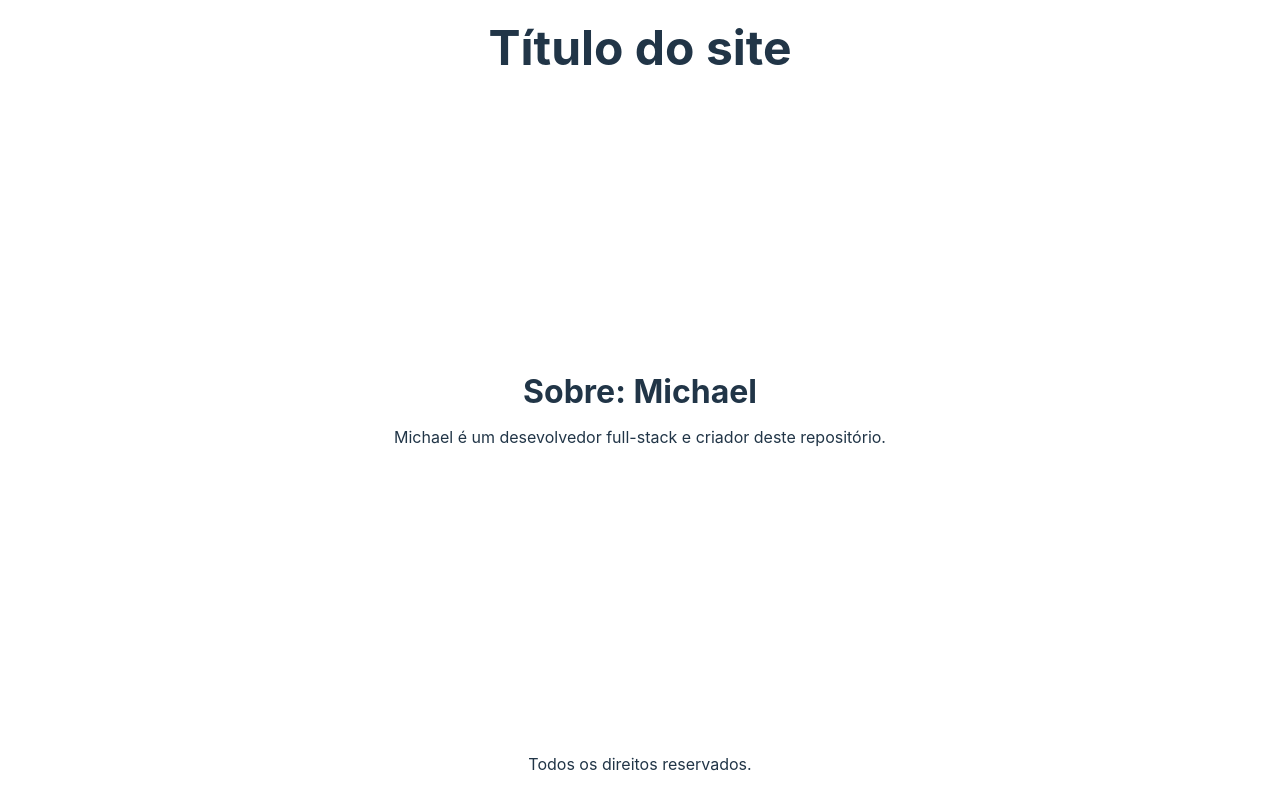
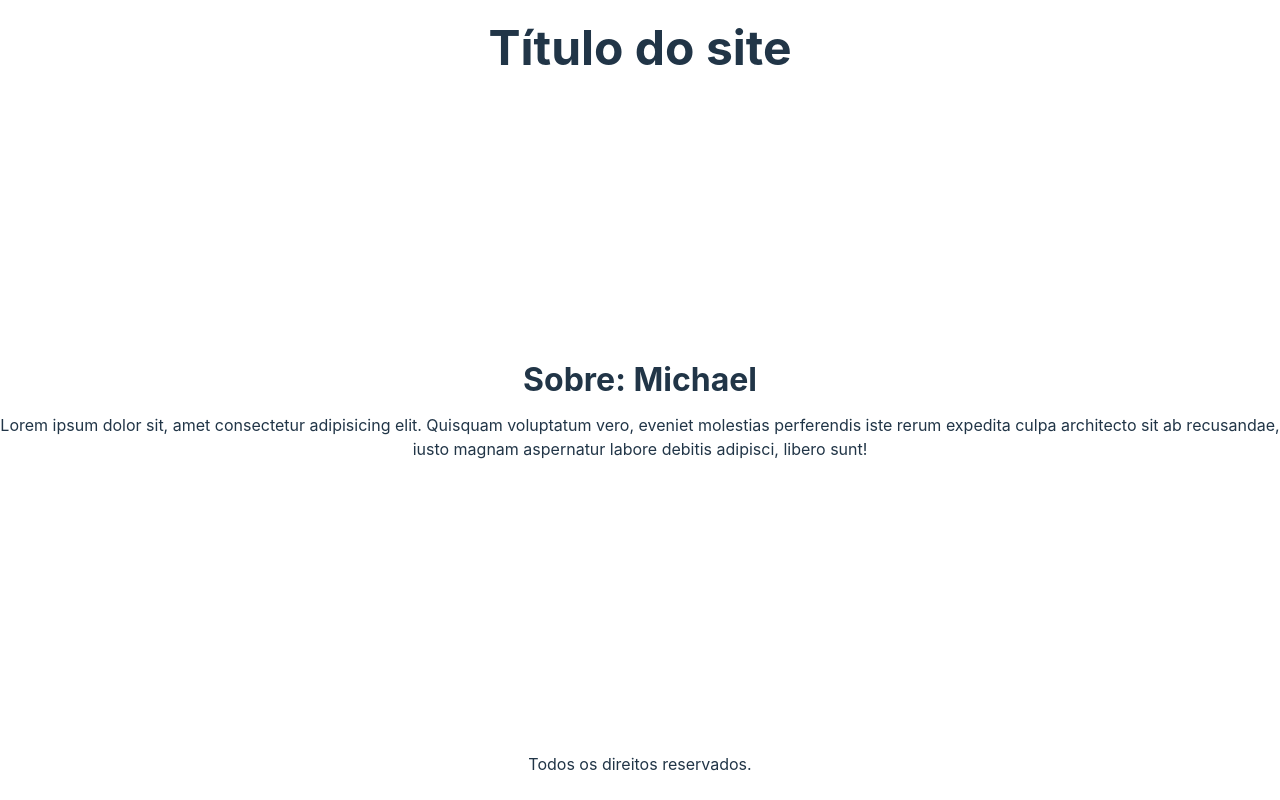
Before and after one commit to Maiquinho/react-lab, a React (Vite) app: page /about/michael in a window 1280 px wide. Built offline with nearby package versions, Linux system fonts and the light colour scheme.

Commit message:
build: add dinamic sub routes

```diff
--- a/src/App.tsx
+++ b/src/App.tsx
@@ -2,8 +2,7 @@ import { Header } from './components/Header';
 import { Footer } from './components/Footer';
 import { Home } from './pages/Home';
 import { About } from './pages/About';
-import { AboutMichael } from './pages/AboutMichael';
-import { AboutReactLab } from './pages/AboutReactLab';
+import { AboutUser } from './pages/AboutUser';
 import { NotFound } from './pages/NotFound';
 import { Faq } from './pages/Faq';
 
@@ -21,8 +20,7 @@ export default function App() {
       <Routes>
         <Route path="/" element={<Home />} />
         <Route path="/about" element={<About />} />
-        <Route path="/about/michael" element={<AboutMichael />} />
-        <Route path="/about/reactlab" element={<AboutReactLab />} />
+        <Route path="/about/:slug" element={<AboutUser />} />
         <Route path="/faq" element={<Faq />} />
         <Route path="*" element={<NotFound />} />
       </Routes>
--- a/src/pages/AboutMichael.tsx
+++ /dev/null
@@ -1,10 +0,0 @@
-export function AboutMichael(){
-
-    return (
-        <div>
-            <h1>Sobre: Michael</h1>
-
-            <p>Michael é um desevolvedor full-stack e criador deste repositório.</p>
-        </div>
-    )
-}
--- a/src/pages/AboutReactLab.tsx
+++ /dev/null
@@ -1,10 +0,0 @@
-export function AboutReactLab(){
-
-    return (
-        <div>
-            <h1>Sobre: React Lab</h1>
-
-            <p>O React Lab é um repositório de estudos e testes de fundamentos e conceitos da biblioteca Reactjs.</p>
-        </div>
-    )
-}
--- /dev/null
+++ b/src/pages/AboutUser.tsx
@@ -0,0 +1,15 @@
+import { useParams } from "react-router-dom";
+
+
+export function AboutUser(){
+    const params = useParams();
+    const userName = (params.slug) ? params.slug.charAt(0).toUpperCase() + params.slug.substring(1) : null;
+
+    return (
+        <div>
+            <h1>Sobre: {userName}</h1>
+
+            <p>Lorem ipsum dolor sit, amet consectetur adipisicing elit. Quisquam voluptatum vero, eveniet molestias perferendis iste rerum expedita culpa architecto sit ab recusandae, iusto magnam aspernatur labore debitis adipisci, libero sunt!</p>
+        </div>
+    )
+}
```
